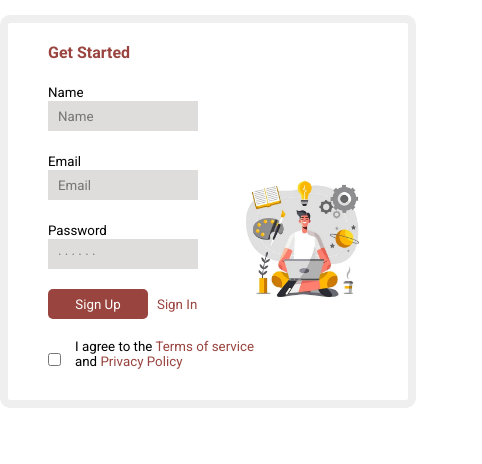
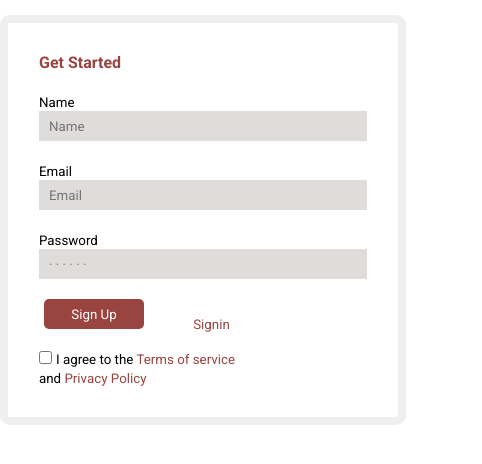
Before and after one commit to ogbonna-victory/Form, a plain HTML site: page index.html in a window 390 px wide. Shown: the whole page, 482 px wide, since content can reach past the window. Drawn offline with Linux system fonts and the light colour scheme.

```diff
--- a/index.html
+++ b/index.html
@@ -12,6 +12,7 @@
 <body>
    <form class="form">
     <img src="./image.jpg" id="img">
+    <div id="form-width">
     <header>
         <h2>Get Started</h2>
     </header>
@@ -36,15 +37,15 @@
         <div>
             <input type="password" placeholder="&#183 &#183 &#183 &#183 &#183 &#183" id="password" required>
         </div>
-        <div>
-            <input type="button" value="Sign Up" id="button" required>
-            <p class="signin">Sign In</p>
+        <div class="signincon">
+            <input type="button" value="Sign Up" id="button" required><label class="signin">Signin</label>
         </div>
         <div>
             <input type="checkbox" id="checkbox" required>
-            <label class="tc" for="checkbox">I agree to the <span>Terms of service</span> and<span> Privacy Policy</span></label>
+            <label class="tc" for="checkbox">I agree to the <span>Terms of service</span><br> and<span> Privacy Policy</span></label>
         </div>
     </main>
+</div>
    </form>
 </body>
 </html>
--- a/src/style.css
+++ b/src/style.css
@@ -7,61 +7,63 @@
     margin: auto;
     width: 700px;
     border: 8px solid #efefef;
-    margin-top: 80px;
+    margin-top: 100px;
     border-radius: 10px;
     padding-bottom: 30px;
-
+    display: flex;
+    flex-direction: row;
+    align-items: flex-end;
 }
 #img{
-    float: right;
-    width: 400px;
-    padding-top: 100px;
+    float: left;
+    width: 350px;
+    padding-top: 90px;z
 }
 h2{
     color: #99443f;
-    margin-top: 20px;
-    margin-left: 40px;
+    margin-top: 30px;
     margin-bottom: 20px;
+    margin-right: 210px;
 }
 .user-name{
-    margin-left: 40px;
     margin-bottom: 5px;
+    margin-right: 292px;
 }
 #name{
-    margin-left: 40px;
+
     height: 30px;
     width: 220px;
     background-color: #dfdcdc;
     border: none;
     margin-bottom: 20px;
+    margin-right: 115px;
 }
 input::placeholder{
     padding-left: 10px;
 }
 .user-email{
-    margin-left: 40px;
     margin-bottom: 5px;
+    margin-right: 295px;
 }
 #email{
-    margin-left: 40px;
     height: 30px;
     width: 220px;
     background-color: #dfdcdc;
     border: none;
     margin-bottom: 20px;
+    margin-right: 115px;
 }
-
 .user-password{
-    margin-left: 40px;
     margin-bottom: 5px;
+    margin-right: 265px;
 }
 #password{
-    margin-left: 40px;
     height: 30px;
     width: 220px;
     background-color: #dfdcdc;
     border: none;
     margin-bottom: 20px;
+    margin-right: 115px;
 }
 #button{
     background-color: #99443f;
@@ -69,7 +71,6 @@ input::placeholder{
     border: none;
     height: 30px;
     width: 150px;
-    margin-left: 40px;
     color: white;
     margin-bottom: 20px;
 }
@@ -77,36 +78,29 @@ input::placeholder{
     background-color: #dd862b;
     cursor: pointer;
 }
+.signincon{
+    display: flex;
+    align-items: center;
+    padding-right: 88px;
+}
 .signin{
     color: #99443f;
     display: inline-block;
-    margin-left: 13px;
-}
-#checkbox{
-    margin-left: 40px;
-}
-.tc{
-    display: inline-block;
-    width: 230px;
-    margin-left: 10px;
+    margin-left: 15px;
 }
 span{
-    color: #99443f;
+    color:  #99443f;
 }
 @media screen and (max-width: 600px) {
     .form{
-        margin: 0 auto;
-    }
-    body{
-        font-size: 1em;
-    }
-    .form{
-        width: 400px;
+        width: 100%;
         margin-top: 15px;
     }
+    *{
+        margin: auto;
+    }
    #img{
-    width: 210px;
-    padding-top: 150px;
+    display: none;
    }
    h2{
     font-size: 1em;
@@ -121,15 +115,16 @@ span{
    #email,
    #password,
    #name{
-    width: 150px;
+
+    width: 100%;
    }
    #button{
     width: 100px;
+    margin-left: 5px;
    }
    .signin{
-    margin-left: 5px;
-   }
-   .tc{
-    width: 200px;
-   }
+    display: flex;
+    margin-left: 0;
+    padding-left: 0;
 }
+}
```
